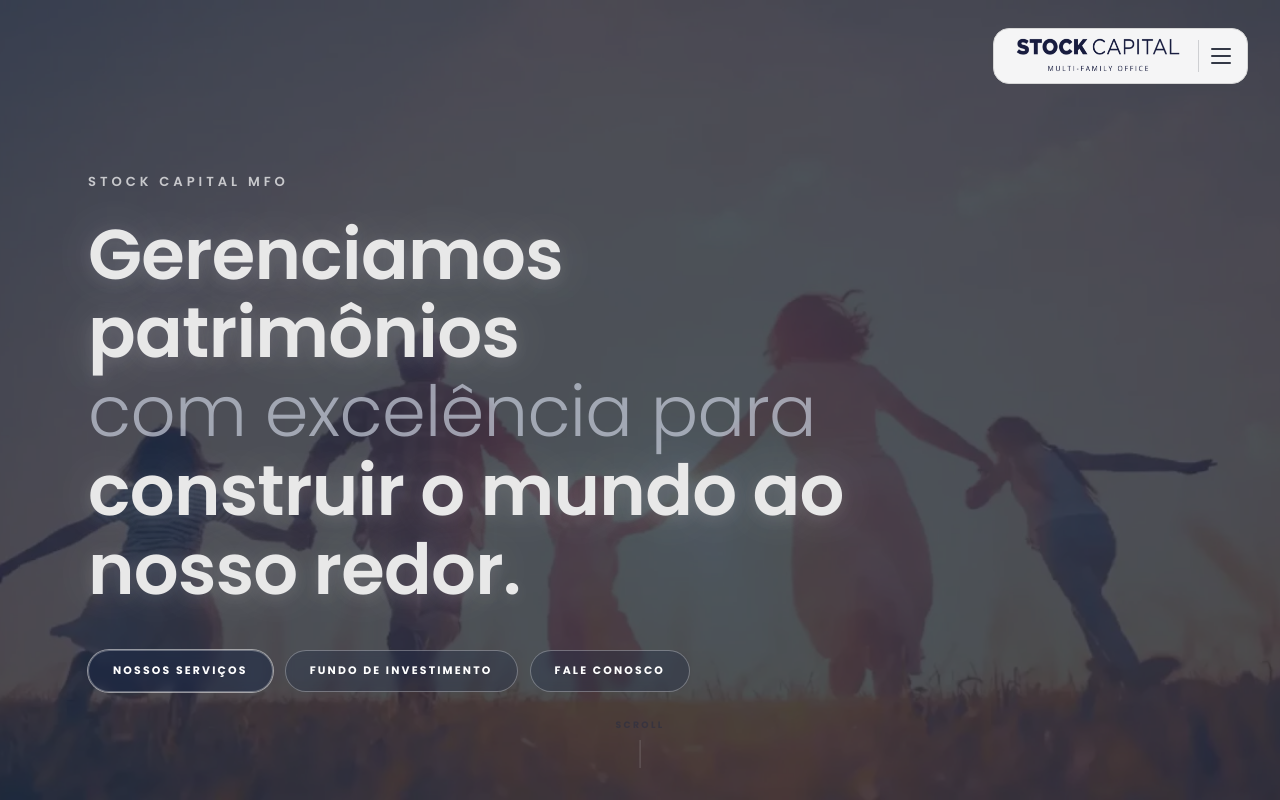
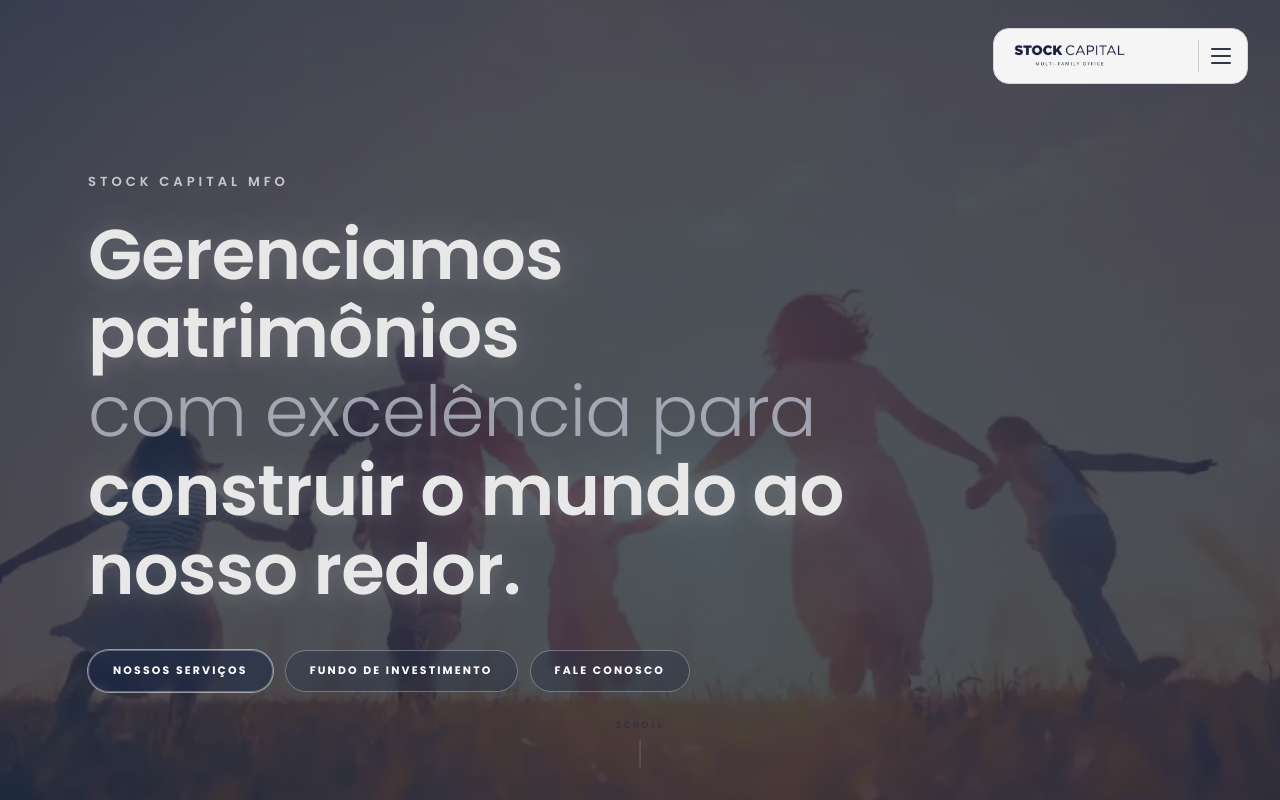
Before and after one commit to RodrigoProcopio/StockCapitalMFO, a React (Vite) app: page / in a window 1280 px wide. Shown: the top 800 px of the page. Built offline with nearby package versions, Linux system fonts and the light colour scheme; grey boxes are pictures that could not be loaded.

Commit message:
fix: corrige aspect ratio do logo no Navbar e PageLayout

```diff
--- a/src/components/Navbar.jsx
+++ b/src/components/Navbar.jsx
@@ -21,8 +21,18 @@ const NAV_LINKS = [
 
 const NAV_HIGHLIGHTS = [
   { label: "Fundo de Investimento", desc: "Conheça nosso FIF Multimercado CP RL.", to: "/fundo-de-investimento" },
-  { label: "Perfil do Investidor",     desc: "Descubra seu perfil de investidor preenchendo nosso questionário de suitability.", id: "formulario-api" },
+  { label: "Perfil do Investidor",  desc: "Descubra seu perfil de investidor preenchendo nosso questionário de suitability.", id: "formulario-api" },
   { label: "Contato",               desc: "Fale diretamente com nossa equipe.", id: "contato" },
+];
+
+const LOGO_W = 351;
+const LOGO_H = 118;
+const LOGO_STYLE = { height: "40px", width: "auto" };
+
+const FOOTER_LINKS = [
+  { label: "Canal de Denúncias", href: "https://app.pipefy.com/public/form/dirpZ0Km", ext: true },
+  { label: "Política de Privacidade", href: "/privacidade", ext: false },
+  { label: "Termos de Uso", href: "/termos", ext: false },
 ];
 
 export default function Navbar({ onGoTo }) {
@@ -30,7 +40,10 @@ export default function Navbar({ onGoTo }) {
   const logoTopControls = useAnimation();
   const logoBottomControls = useAnimation();
 
-  const handleNav = (id) => { setOpen(false); onGoTo(id); };
+  const handleNav = (id) => {
+    setOpen(false);
+    onGoTo(id);
+  };
 
   const handleLogoSpin = async () => {
     await Promise.all([
@@ -55,13 +68,36 @@ export default function Navbar({ onGoTo }) {
             className="group flex h-14 items-center rounded-2xl border border-[#d6d6d6] bg-white/95 px-4 shadow-pill backdrop-blur-xl"
           >
             <div className="relative flex h-10 w-44 items-center overflow-hidden">
-              <motion.img src={logoSmall} alt="Stock Capital MFO" className="absolute left-0 h-16 w-auto" initial={{ y: "0%" }} animate={logoTopControls} />
-              <motion.img src={logoSmall} alt="Stock Capital MFO" className="absolute left-0 h-16 w-auto" initial={{ y: "-100%" }} animate={logoBottomControls} />
+              <motion.img
+                src={logoSmall}
+                alt="Stock Capital MFO"
+                width={LOGO_W}
+                height={LOGO_H}
+                style={LOGO_STYLE}
+                className="absolute left-0"
+                initial={{ y: "0%" }}
+                animate={logoTopControls}
+              />
+              <motion.img
+                src={logoSmall}
+                alt=""
+                width={LOGO_W}
+                height={LOGO_H}
+                style={LOGO_STYLE}
+                className="absolute left-0"
+                initial={{ y: "-100%" }}
+                animate={logoBottomControls}
+              />
             </div>
+
             <div className="mx-3 h-8 w-px bg-[#333846]/20 transition-colors group-hover:bg-[#333846]/40" />
+
             <div className="flex flex-col gap-[5px]">
-              {[0, 1, 2].map(i => (
-                <span key={i} className="block h-[2px] w-5 rounded-full bg-[#333846] transition-all group-hover:w-6 group-hover:bg-[#1c2846]" />
+              {[0, 1, 2].map((i) => (
+                <span
+                  key={i}
+                  className="block h-[2px] w-5 rounded-full bg-[#333846] transition-all group-hover:w-6 group-hover:bg-[#1c2846]"
+                />
               ))}
             </div>
           </motion.button>
@@ -71,7 +107,7 @@ export default function Navbar({ onGoTo }) {
       <AnimatePresence>
         {open && (
           <motion.div
-            className="fixed inset-0 z-50 bg-[#1c2846] text-white overflow-y-auto"
+            className="fixed inset-0 z-50 overflow-y-auto bg-[#1c2846] text-white"
             initial={{ opacity: 0 }}
             animate={{ opacity: 1 }}
             exit={{ opacity: 0 }}
@@ -80,54 +116,75 @@ export default function Navbar({ onGoTo }) {
             <button
               onClick={() => setOpen(false)}
               aria-label="Fechar menu"
-              className="absolute right-5 top-5 flex h-10 w-10 items-center justify-center rounded-xl border border-white/30 bg-white/5 hover:bg-white/12 md:right-8 md:top-7 transition-colors"
+              className="absolute right-5 top-5 flex h-10 w-10 items-center justify-center rounded-xl border border-white/30 bg-white/5 transition-colors hover:bg-white/12 md:right-8 md:top-7"
             >
               <span className="relative block h-4 w-4">
-                <span className="absolute inset-0 m-auto h-[2px] w-full rotate-45 bg-white rounded-full" />
-                <span className="absolute inset-0 m-auto h-[2px] w-full -rotate-45 bg-white rounded-full" />
+                <span className="absolute inset-0 m-auto h-[2px] w-full rotate-45 rounded-full bg-white" />
+                <span className="absolute inset-0 m-auto h-[2px] w-full -rotate-45 rounded-full bg-white" />
               </span>
             </button>
 
             <div className="mx-auto flex min-h-screen max-w-6xl flex-col gap-10 px-6 pb-12 pt-20 md:flex-row md:gap-16 md:pt-28">
-              {/* Coluna esquerda — navegação */}
+
               <div className="flex-1 border-b border-white/15 pb-8 md:border-b-0 md:border-r md:border-white/15 md:pr-12">
                 <p className="label-upper text-white/50">Navegação</p>
+
                 <nav className="mt-6 space-y-4">
                   {NAV_LINKS.map((item) => {
                     const cls = "group relative block w-fit text-left text-2xl font-medium text-white/80 transition-all hover:text-white md:text-3xl";
                     const inner = (
                       <>
-                        <span className="inline-block transition-transform group-hover:translate-x-1 group-hover:drop-shadow-[0_0_16px_rgba(255,255,255,0.55)]">{item.label}</span>
+                        <span className="inline-block transition-transform group-hover:translate-x-1 group-hover:drop-shadow-[0_0_16px_rgba(255,255,255,0.55)]">
+                          {item.label}
+                        </span>
                         <span className="absolute -bottom-0.5 left-0 h-[2px] w-0 rounded-full bg-white transition-all group-hover:w-full" />
                       </>
                     );
-                    return item.to
-                      ? (
+
+                    if (item.to) {
+                      return (
                         <Link key={item.to} to={item.to} onClick={() => setOpen(false)} className={cls}>
                           {inner}
                         </Link>
-                      )
-                      : (
-                        <button key={item.id} onClick={() => handleNav(item.id)} className={cls}>
-                          {inner}
-                        </button>
                       );
+                    }
+                    return (
+                      <button key={item.id} onClick={() => handleNav(item.id)} className={cls}>
+                        {inner}
+                      </button>
+                    );
                   })}
                 </nav>
+
                 <div className="mt-10 space-y-2 text-sm">
-                  {[
-                    { label: "Canal de Denúncias", href: "https://app.pipefy.com/public/form/dirpZ0Km", ext: true },
-                    { label: "Política de Privacidade", href: "/privacidade" },
-                    { label: "Termos de Uso", href: "/termos" },
-                  ].map(item => (
-                    item.ext
-                      ? <a key={item.label} href={item.href} target="_blank" rel="noreferrer" className="block text-white/50 transition-all hover:translate-x-1 hover:text-white">{item.label}</a>
-                      : <Link key={item.label} to={item.href} onClick={() => setOpen(false)} className="block text-white/50 transition-all hover:translate-x-1 hover:text-white">{item.label}</Link>
-                  ))}
+                  {FOOTER_LINKS.map((item) => {
+                    if (item.ext) {
+                      return (
+                        <a
+                          key={item.label}
+                          href={item.href}
+                          target="_blank"
+                          rel="noreferrer"
+                          className="block text-white/50 transition-all hover:translate-x-1 hover:text-white"
+                        >
+                          {item.label}
+                        </a>
+                      );
+                    }
+                    return (
+                      <Link
+                        key={item.label}
+                        to={item.href}
+                        onClick={() => setOpen(false)}
+                        className="block text-white/50 transition-all hover:translate-x-1 hover:text-white"
+                      >
+                        {item.label}
+                      </Link>
+                    );
+                  })}
                 </div>
               </div>
 
-              {/* Coluna direita — destaques */}
               <div className="flex-1">
                 <p className="label-upper text-white/50">Destaques</p>
                 <div className="mt-6 space-y-8">
@@ -144,19 +201,32 @@ export default function Navbar({ onGoTo }) {
                             <p className="text-base font-semibold text-white">{item.label}</p>
                             <p className="mt-1 max-w-xs text-sm text-white/60">{item.desc}</p>
                           </div>
-                          <span className="flex-none text-lg text-white/50 transition-all group-hover:translate-x-1 group-hover:text-white">→</span>
+                          <span className="flex-none text-lg text-white/50 transition-all group-hover:translate-x-1 group-hover:text-white">
+                            →
+                          </span>
                         </div>
                         <div className="mt-4 h-[2px] w-full overflow-hidden rounded-full bg-white/15">
                           <div className="h-full w-[22%] rounded-full bg-white transition-all group-hover:w-full" />
                         </div>
                       </motion.div>
                     );
-                    return item.to
-                      ? <Link key={i} to={item.to} onClick={() => setOpen(false)}>{inner}</Link>
-                      : <button key={i} onClick={() => handleNav(item.id)} className="w-full">{inner}</button>;
+
+                    if (item.to) {
+                      return (
+                        <Link key={i} to={item.to} onClick={() => setOpen(false)}>
+                          {inner}
+                        </Link>
+                      );
+                    }
+                    return (
+                      <button key={i} onClick={() => handleNav(item.id)} className="w-full">
+                        {inner}
+                      </button>
+                    );
                   })}
                 </div>
               </div>
+
             </div>
           </motion.div>
         )}
--- a/src/components/PageLayout.jsx
+++ b/src/components/PageLayout.jsx
@@ -1,20 +1,25 @@
 import { Link } from "react-router-dom";
 import logoSmall from "../assets/logo-small.png";
+
+const LOGO_W = 351;
+const LOGO_H = 118;
 
 export default function PageLayout({ title, subtitle, children }) {
   return (
     <div className="min-h-screen bg-white" style={{ color: "var(--text-main)" }}>
-      {/* Header — pill-style igual à navbar principal */}
+      {/* Header */}
       <header className="sticky top-0 z-40 border-b border-[#d6d6d6] bg-white/90 backdrop-blur supports-[backdrop-filter]:bg-white/75">
         <div className="mx-auto flex max-w-6xl items-center justify-between px-6 py-4">
           <Link to="/" className="flex items-center" aria-label="Voltar para Home">
             <img
               src={logoSmall}
               alt="Logo Stock Capital"
-              className="h-16 w-auto"
+              width={LOGO_W}
+              height={LOGO_H}
+              style={{ height: "64px", width: "auto" }}
               loading="eager"
               decoding="async"
-              fetchpriority="high"
+              fetchPriority="high"
             />
           </Link>
 
```
Also changed, not shown: src/assets/logo-small.webp (added).
